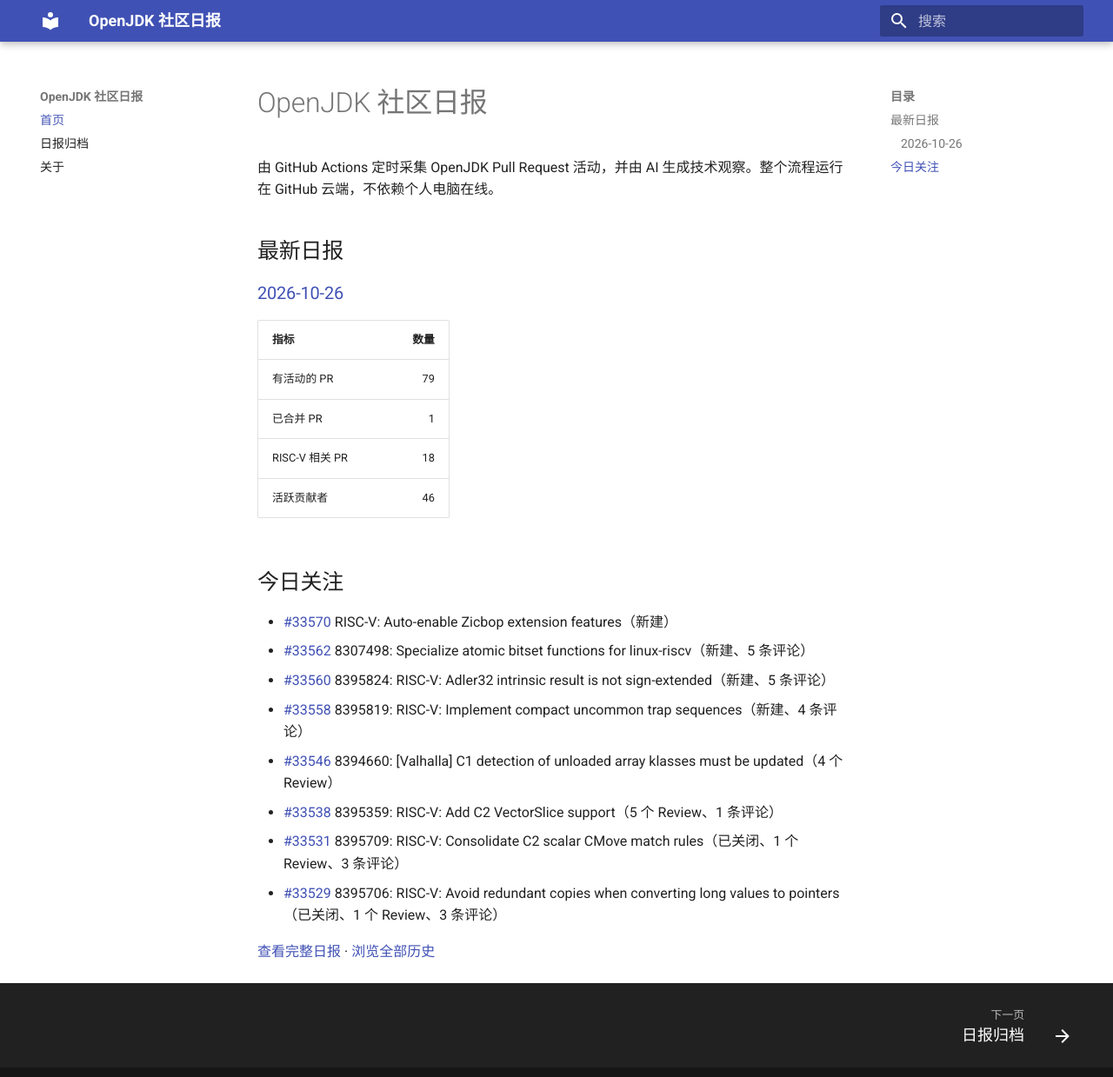
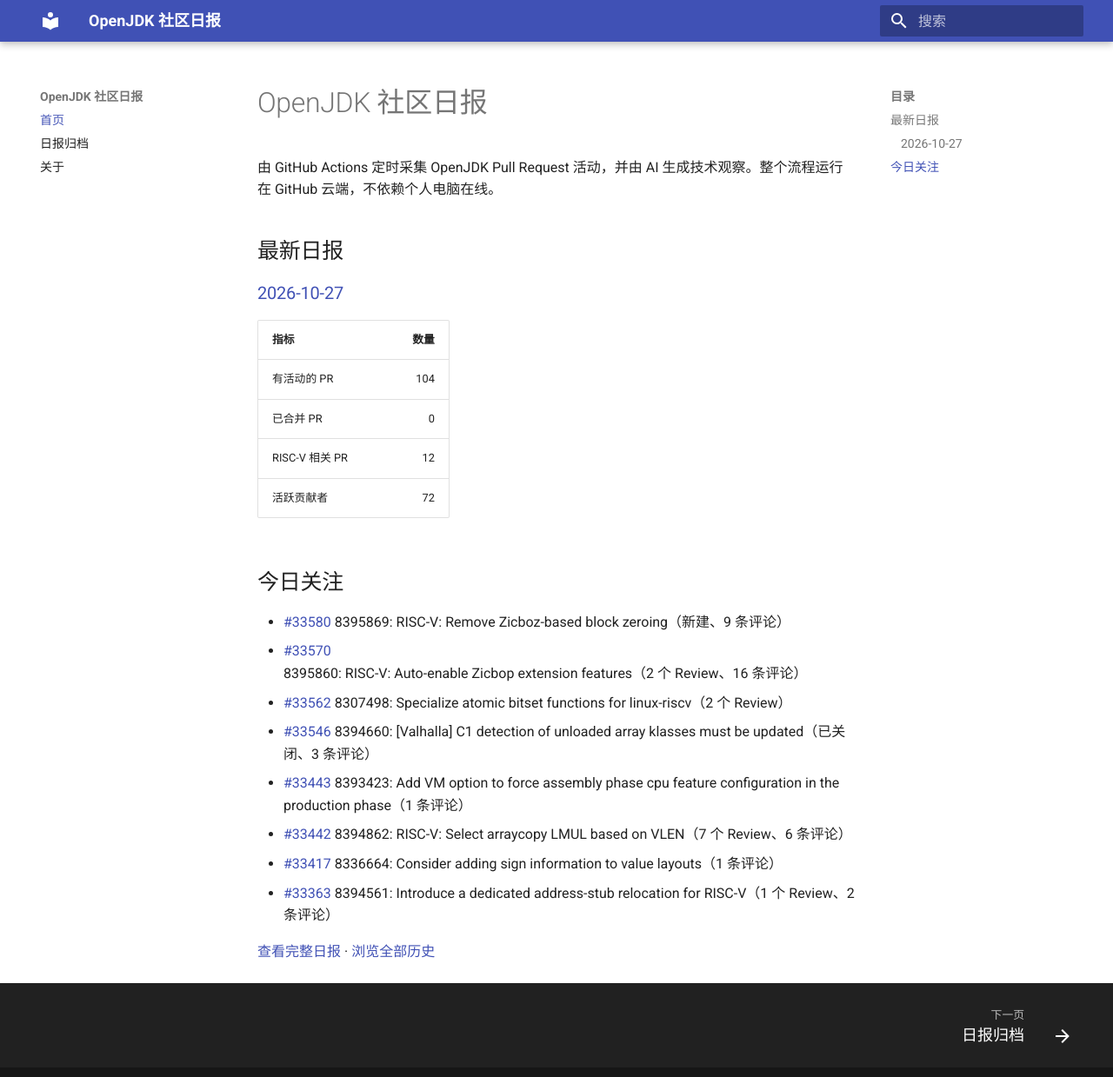
Before and after one commit to DingliZhang/openjdk-daily, an MkDocs documentation site: the page built from docs/index.md, in a window 1280 px wide and 1252 px high. Shown: the top 1239 px of the window at 87% size. Built offline with MkDocs 1.6.1 and Material for MkDocs 9.7.7, drawn with Linux system fonts in a browser that asks for light colours.

Commit message:
report: add OpenJDK daily report

```diff
--- a/docs/index.md
+++ b/docs/index.md
@@ -4,24 +4,24 @@
 
 ## 最新日报
 
-### [2026-10-26](reports/2026/2026-10-26.md)
+### [2026-10-27](reports/2026/2026-10-27.md)
 
 | 指标 | 数量 |
 |---|---:|
-| 有活动的 PR | 79 |
-| 已合并 PR | 1 |
-| RISC-V 相关 PR | 18 |
-| 活跃贡献者 | 46 |
+| 有活动的 PR | 104 |
+| 已合并 PR | 0 |
+| RISC-V 相关 PR | 12 |
+| 活跃贡献者 | 72 |
 
 ## 今日关注
 
-- [#33570](https://github.com/openjdk/jdk/pull/33570) RISC-V: Auto-enable Zicbop extension features（新建）
-- [#33562](https://github.com/openjdk/jdk/pull/33562) 8307498: Specialize atomic bitset functions for linux-riscv（新建、5 条评论）
-- [#33560](https://github.com/openjdk/jdk/pull/33560) 8395824: RISC-V: Adler32 intrinsic result is not sign-extended（新建、5 条评论）
-- [#33558](https://github.com/openjdk/jdk/pull/33558) 8395819: RISC-V: Implement compact uncommon trap sequences（新建、4 条评论）
-- [#33546](https://github.com/openjdk/jdk/pull/33546) 8394660: [Valhalla] C1 detection of unloaded array klasses must be updated（4 个 Review）
-- [#33538](https://github.com/openjdk/jdk/pull/33538) 8395359: RISC-V: Add C2 VectorSlice support（5 个 Review、1 条评论）
-- [#33531](https://github.com/openjdk/jdk/pull/33531) 8395709: RISC-V: Consolidate C2 scalar CMove match rules（已关闭、1 个 Review、3 条评论）
-- [#33529](https://github.com/openjdk/jdk/pull/33529) 8395706: RISC-V: Avoid redundant copies when converting long values to pointers（已关闭、1 个 Review、3 条评论）
+- [#33580](https://github.com/openjdk/jdk/pull/33580) 8395869: RISC-V: Remove Zicboz-based block zeroing（新建、9 条评论）
+- [#33570](https://github.com/openjdk/jdk/pull/33570) 8395860: RISC-V: Auto-enable Zicbop extension features（2 个 Review、16 条评论）
+- [#33562](https://github.com/openjdk/jdk/pull/33562) 8307498: Specialize atomic bitset functions for linux-riscv（2 个 Review）
+- [#33546](https://github.com/openjdk/jdk/pull/33546) 8394660: [Valhalla] C1 detection of unloaded array klasses must be updated（已关闭、3 条评论）
+- [#33443](https://github.com/openjdk/jdk/pull/33443) 8393423: Add VM option to force assembly phase cpu feature configuration in the production phase（1 条评论）
+- [#33442](https://github.com/openjdk/jdk/pull/33442) 8394862: RISC-V: Select arraycopy LMUL based on VLEN（7 个 Review、6 条评论）
+- [#33417](https://github.com/openjdk/jdk/pull/33417) 8336664: Consider adding sign information to value layouts（1 条评论）
+- [#33363](https://github.com/openjdk/jdk/pull/33363) 8394561: Introduce a dedicated address-stub relocation for RISC-V（1 个 Review、2 条评论）
 
-[查看完整日报](reports/2026/2026-10-26.md) · [浏览全部历史](reports/index.md)
+[查看完整日报](reports/2026/2026-10-27.md) · [浏览全部历史](reports/index.md)
```
Also changed, not shown: docs/reports/2026/2026-10-27.md (added, +226 -0 lines), docs/reports/index.md (+2 -1 lines), 2 other files.
